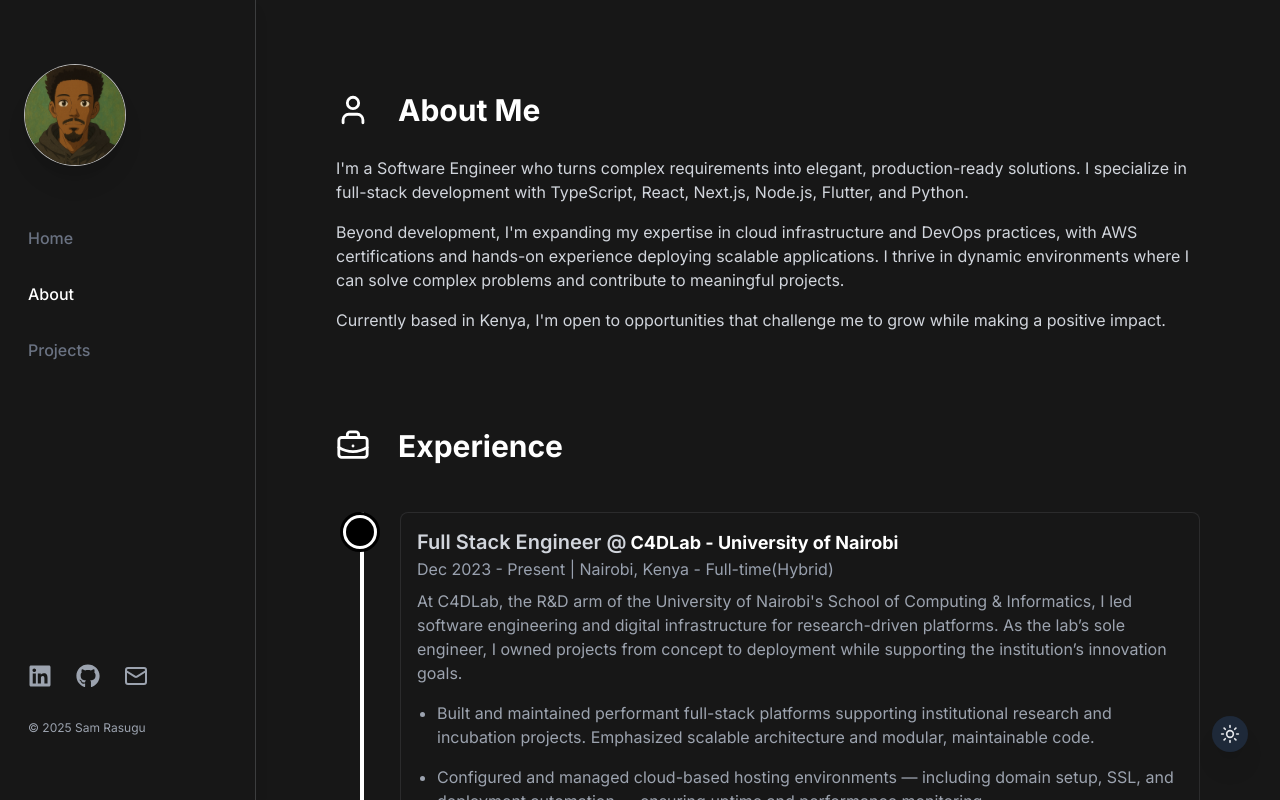
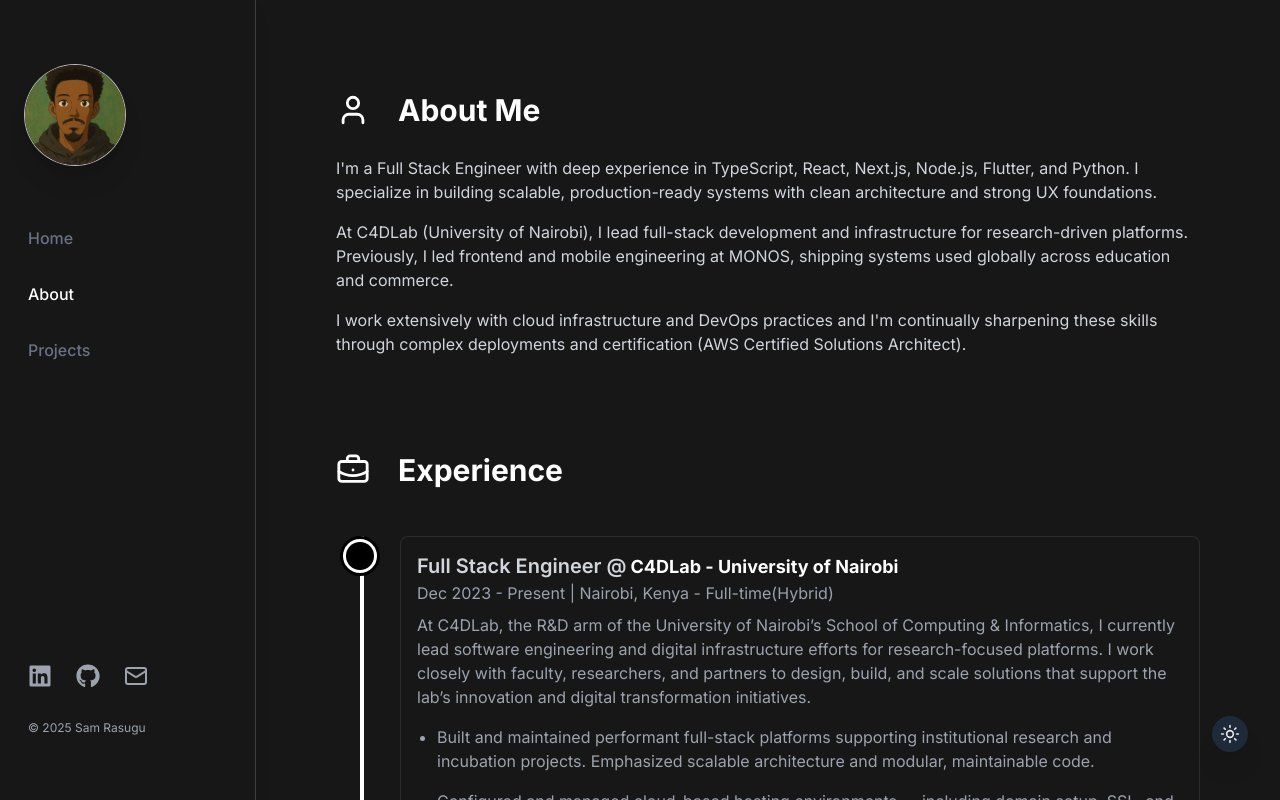
Before and after one commit to samrasugu/sam-rasugu, a Next.js app: page /about in a window 1280 px wide. Shown: the top 800 px of the page. Built offline with nearby package versions, Linux system fonts and the light colour scheme.

Commit message:
feat: enhance accessibility and SEO with sitemap and robots.txt; update experience descriptions

```diff
--- a/app/globals.css
+++ b/app/globals.css
@@ -54,3 +54,15 @@ body {
   animation: fadeIn 0.6s ease-out forwards;
   opacity: 0;
 }
+
+.sr-only {
+  position: absolute;
+  width: 1px;
+  height: 1px;
+  padding: 0;
+  margin: -1px;
+  overflow: hidden;
+  clip: rect(0, 0, 0, 0);
+  white-space: nowrap;
+  border: 0;
+}
--- a/app/page.tsx
+++ b/app/page.tsx
@@ -13,8 +13,8 @@ async function HomeContent() {
         Hi 👋, I&apos;m Sam Rasugu
       </p>
       <p className="text-base text-gray-700 dark:text-gray-300">
-        I&apos;m a Software Engineer who transforms complex ideas into elegant,
-        production-ready solutions. I specialize in full-stack and
+        I&apos;m a Full Stack Engineer who transforms complex ideas into
+        elegant, production-ready solutions. I specialize in full-stack and
         cross-platform development using TypeScript, React, Next.js, Node.js,
         Flutter, and Python.
       </p>
@@ -46,10 +46,23 @@ async function HomeContent() {
 
 function LoadingSkeleton() {
   return (
-    <section className="bg-white dark:bg-primary-background flex flex-col justify-center translate-y-1/2 md:translate-y-0 md:min-h-screen items-start gap-5">
-      <div className="h-16 bg-gray-200 dark:bg-gray-700 rounded animate-pulse w-3/4"></div>
-      <div className="h-4 bg-gray-200 dark:bg-gray-700 rounded animate-pulse w-full"></div>
-      <div className="h-4 bg-gray-200 dark:bg-gray-700 rounded animate-pulse w-2/3"></div>
+    <section
+      className="bg-white dark:bg-primary-background flex flex-col justify-center translate-y-1/2 md:translate-y-0 md:min-h-screen items-start gap-5"
+      aria-label="Loading page content"
+    >
+      <div
+        className="h-16 bg-gray-200 dark:bg-gray-700 rounded animate-pulse w-3/4"
+        aria-hidden="true"
+      ></div>
+      <div
+        className="h-4 bg-gray-200 dark:bg-gray-700 rounded animate-pulse w-full"
+        aria-hidden="true"
+      ></div>
+      <div
+        className="h-4 bg-gray-200 dark:bg-gray-700 rounded animate-pulse w-2/3"
+        aria-hidden="true"
+      ></div>
+      <span className="sr-only">Loading content...</span>
     </section>
   );
 }
--- /dev/null
+++ b/app/sitemap.ts
@@ -0,0 +1,26 @@
+import { MetadataRoute } from "next";
+
+export default function sitemap(): MetadataRoute.Sitemap {
+  const baseUrl = "https://samrasugu.com";
+
+  return [
+    {
+      url: baseUrl,
+      lastModified: new Date(),
+      changeFrequency: "monthly",
+      priority: 1,
+    },
+    {
+      url: `${baseUrl}/about`,
+      lastModified: new Date(),
+      changeFrequency: "monthly",
+      priority: 0.8,
+    },
+    {
+      url: `${baseUrl}/projects`,
+      lastModified: new Date(),
+      changeFrequency: "weekly",
+      priority: 0.9,
+    },
+  ];
+}
--- a/components/about/DescriptionSection.tsx
+++ b/components/about/DescriptionSection.tsx
@@ -11,21 +11,21 @@ export default function DescriptionSection() {
         </h1>
       </div>
       <p className="text-gray-700 dark:text-gray-300">
-        I&apos;m a Software Engineer who turns complex requirements into
-        elegant, production-ready solutions. I specialize in full-stack
-        development with TypeScript, React, Next.js, Node.js, Flutter, and
-        Python.
+        I&apos;m a Full Stack Engineer with deep experience in TypeScript,
+        React, Next.js, Node.js, Flutter, and Python. I specialize in building
+        scalable, production-ready systems with clean architecture and strong UX
+        foundations.
       </p>
       <p className="text-gray-700 dark:text-gray-300 mt-4">
-        Beyond development, I&apos;m expanding my expertise in cloud
-        infrastructure and DevOps practices, with AWS certifications and
-        hands-on experience deploying scalable applications. I thrive in dynamic
-        environments where I can solve complex problems and contribute to
-        meaningful projects.
+        At C4DLab (University of Nairobi), I lead full-stack development and
+        infrastructure for research-driven platforms. Previously, I led frontend
+        and mobile engineering at MONOS, shipping systems used globally across
+        education and commerce.
       </p>
       <p className="text-gray-700 dark:text-gray-300 mt-4">
-        Currently based in Kenya, I&apos;m open to opportunities that challenge
-        me to grow while making a positive impact.
+        I work extensively with cloud infrastructure and DevOps practices and
+        I&apos;m continually sharpening these skills through complex deployments
+        and certification (AWS Certified Solutions Architect).
       </p>
     </section>
   );
--- a/components/about/ExperienceSection.tsx
+++ b/components/about/ExperienceSection.tsx
@@ -24,7 +24,7 @@ const ExperienceSection: React.FC = () => {
       period: "Dec 2023 - Present",
       location: "Nairobi, Kenya - Full-time(Hybrid)",
       description:
-        "At C4DLab, the R&D arm of the University of Nairobi's School of Computing & Informatics, I led software engineering and digital infrastructure for research-driven platforms. As the lab’s sole engineer, I owned projects from concept to deployment while supporting the institution’s innovation goals.",
+        "At C4DLab, the R&D arm of the University of Nairobi’s School of Computing & Informatics, I currently lead software engineering and digital infrastructure efforts for research-focused platforms. I work closely with faculty, researchers, and partners to design, build, and scale solutions that support the lab’s innovation and digital transformation initiatives.",
       keyHighlights: [
         "Built and maintained performant full-stack platforms supporting institutional research and incubation projects. Emphasized scalable architecture and modular, maintainable code.",
         "Configured and managed cloud-based hosting environments — including domain setup, SSL, and deployment automation — ensuring uptime and performance monitoring.",
--- a/next.config.js
+++ b/next.config.js
@@ -2,6 +2,7 @@
 const nextConfig = {
   reactStrictMode: true,
   images: {
+    formats: ["image/avif", "image/webp"],
     remotePatterns: [
       {
         protocol: "https",
```
Also changed, not shown: public/robots.txt (added).
